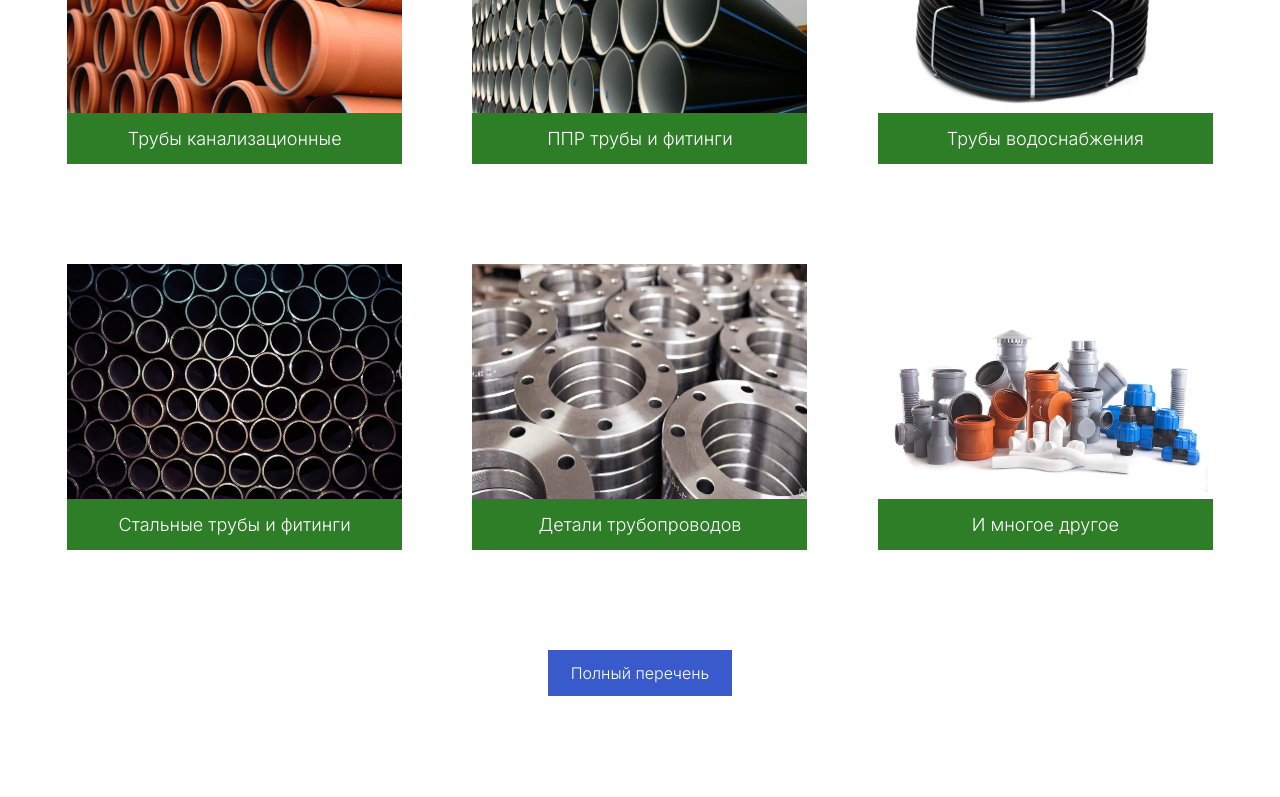
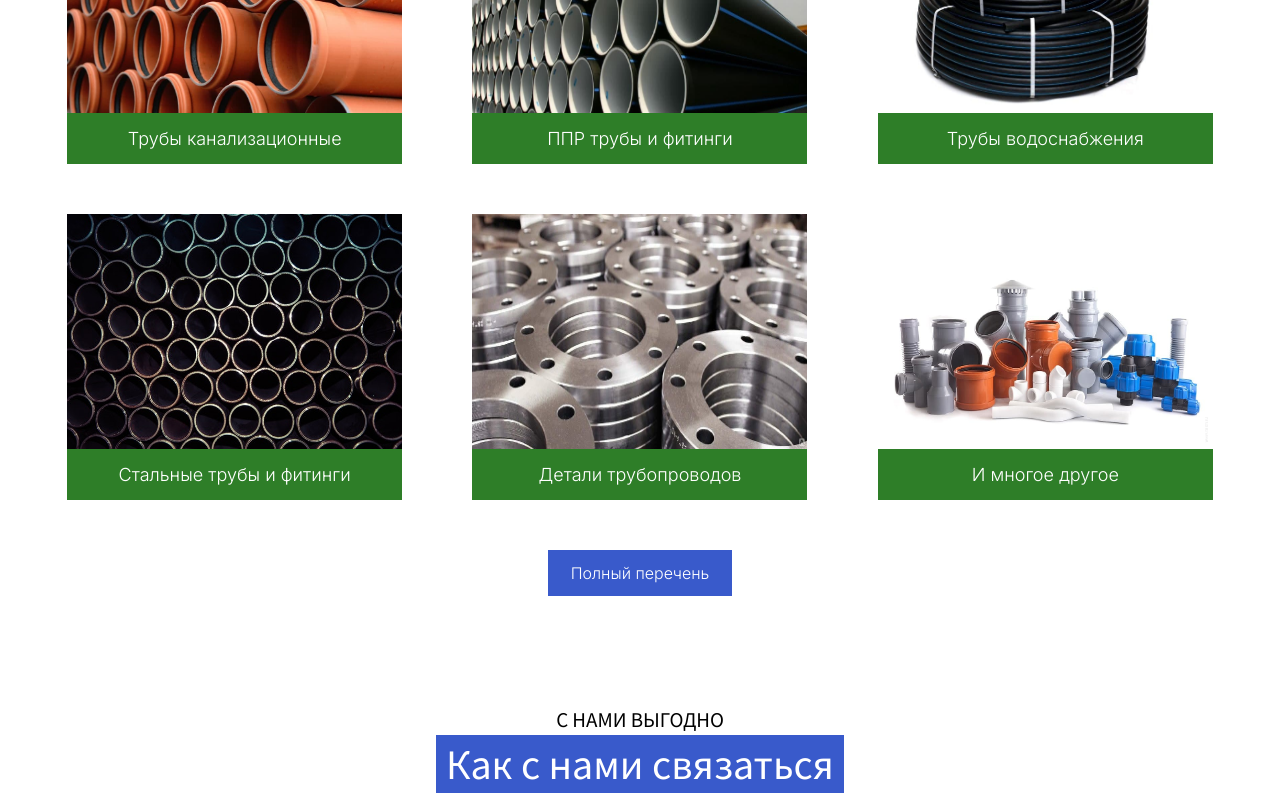
Before and after one commit to Sno0p1q21/shop, a React app: page / in a window 1280 px wide. Shown: the part 1107-1904 px from the top of the page. Built offline with nearby package versions, Linux system fonts and the light colour scheme.

Commit message:
Правка внешних отступов

```diff
--- a/src/components/Main/Assortments/style.scss
+++ b/src/components/Main/Assortments/style.scss
@@ -13,7 +13,6 @@
     position: relative;
     display: flex;
     flex-direction: column;
-    margin-bottom: 50px;
 
     &:hover ~ .info-card {
       bottom: 0;
```
